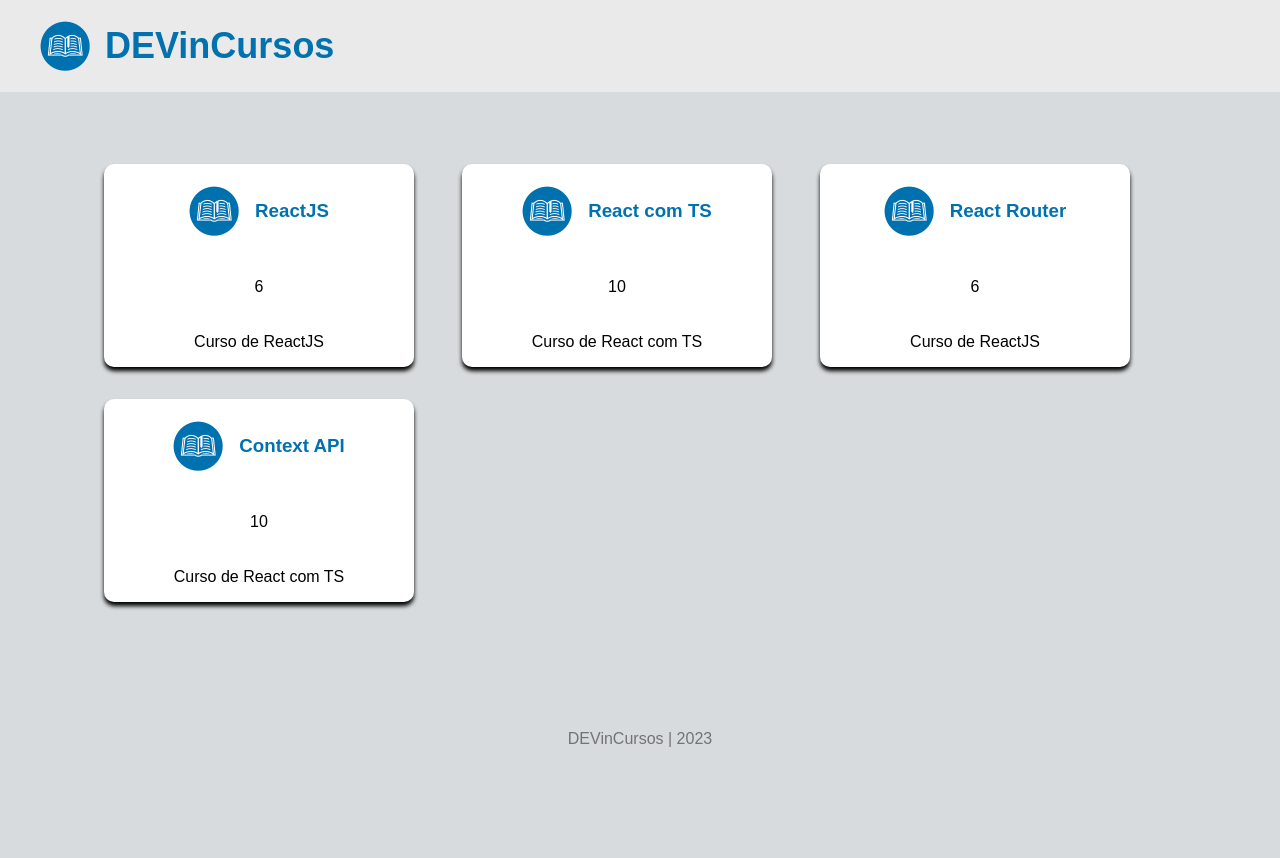
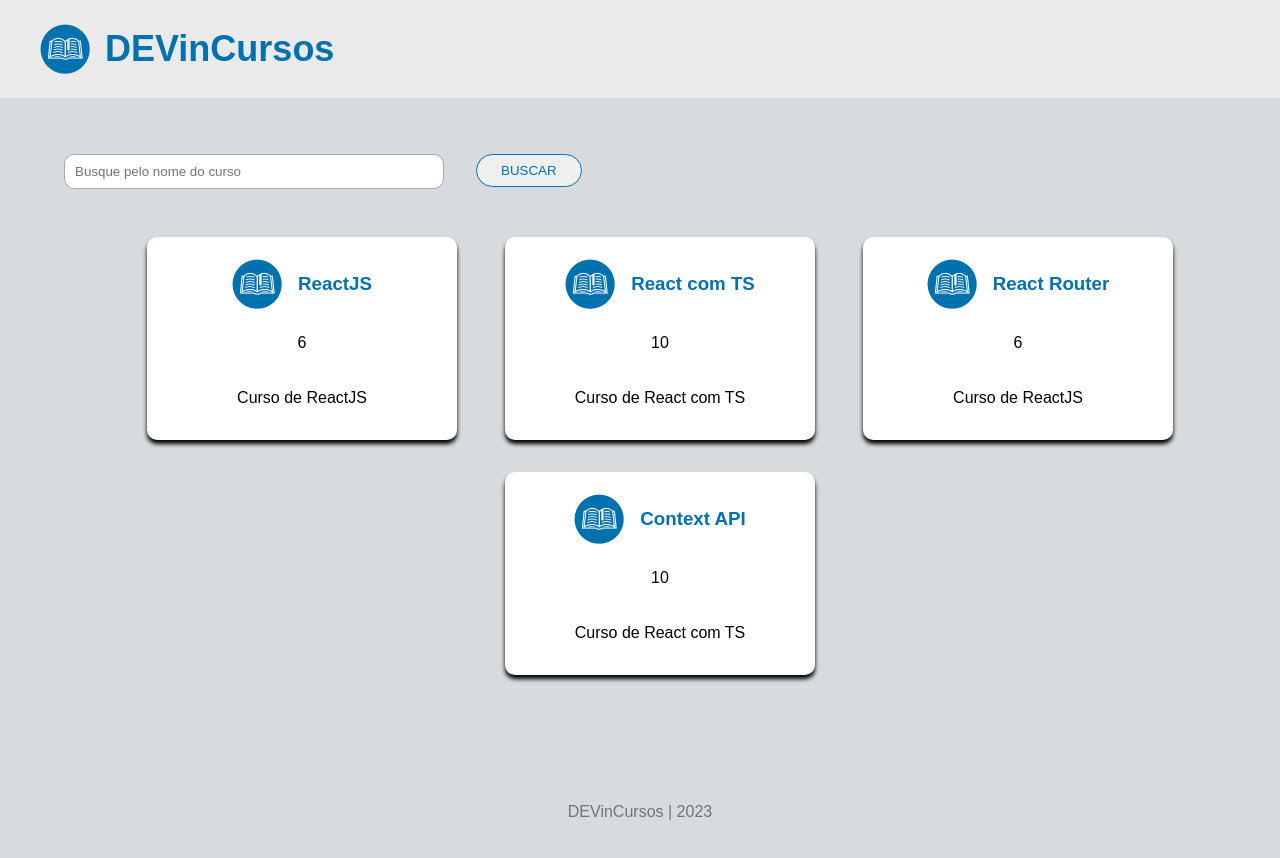
Before and after one commit to marinasthoffmann/plataforma-cursos, a React (Vite) app in the folder plataforma-cursos/: page / in a window 1280 px wide. Shown: the top 858 px of the page. Before the commit the page ends 804 px from the top, so only its background shows below. Built offline with nearby package versions, Linux system fonts and the light colour scheme.

Commit message:
exercicio 6 - cria barra de pesquisa

```diff
--- /dev/null
+++ b/plataforma-cursos/src/components/CourseFilter.css
@@ -0,0 +1,21 @@
+.courseFilterContainer{
+    display: flex;
+    gap: 32px
+}
+
+.courseFilterContainer input{
+    height: 33px;
+    width: 358px;
+    border: 1px solid darkgray;
+    border-radius: 10px;
+    padding: 0 10px;
+}
+
+.courseFilterContainer button{
+    height: 33px;
+    border: 1px solid #0171af;
+    border-radius: 40px;
+    padding: 8px 24px;
+    text-transform: uppercase;
+    color:  #0171af;
+}
--- /dev/null
+++ b/plataforma-cursos/src/components/CourseFilter.jsx
@@ -0,0 +1,12 @@
+import "./CourseFilter.css";
+
+function CourseFilter(){
+    return (
+        <div className="courseFilterContainer">
+            <input type="text" placeholder="Busque pelo nome do curso" />
+            <button>Buscar</button>
+        </div>
+    );
+}
+
+export default CourseFilter;
--- a/plataforma-cursos/src/components/CourseList.css
+++ b/plataforma-cursos/src/components/CourseList.css
@@ -3,4 +3,5 @@
     display: flex;
     flex-wrap: wrap;
     gap: 32px 48px;
+    justify-content: center;
 }
--- a/plataforma-cursos/src/index.css
+++ b/plataforma-cursos/src/index.css
@@ -1,5 +1,4 @@
 html, body, div{
-  height: 100%;
   width: 100%;
   margin: 0;
   padding: 0;
--- /dev/null
+++ b/plataforma-cursos/src/pages/Home.css
@@ -0,0 +1,5 @@
+.Home{
+    display: flex;
+    flex-direction: column;
+    gap: 32px;
+}
--- a/plataforma-cursos/src/pages/Home.jsx
+++ b/plataforma-cursos/src/pages/Home.jsx
@@ -1,4 +1,6 @@
 import CoursesList from "../components/CourseList";
+import CourseFilter from "../components/CourseFilter";
+import "./Home.css";
 
 const coursesList = [
   {
@@ -38,6 +40,7 @@ const coursesList = [
 function Home() {
   return (
     <div className="Home">
+        <CourseFilter />
         <CoursesList list={coursesList}/>
     </div>
   );
```
